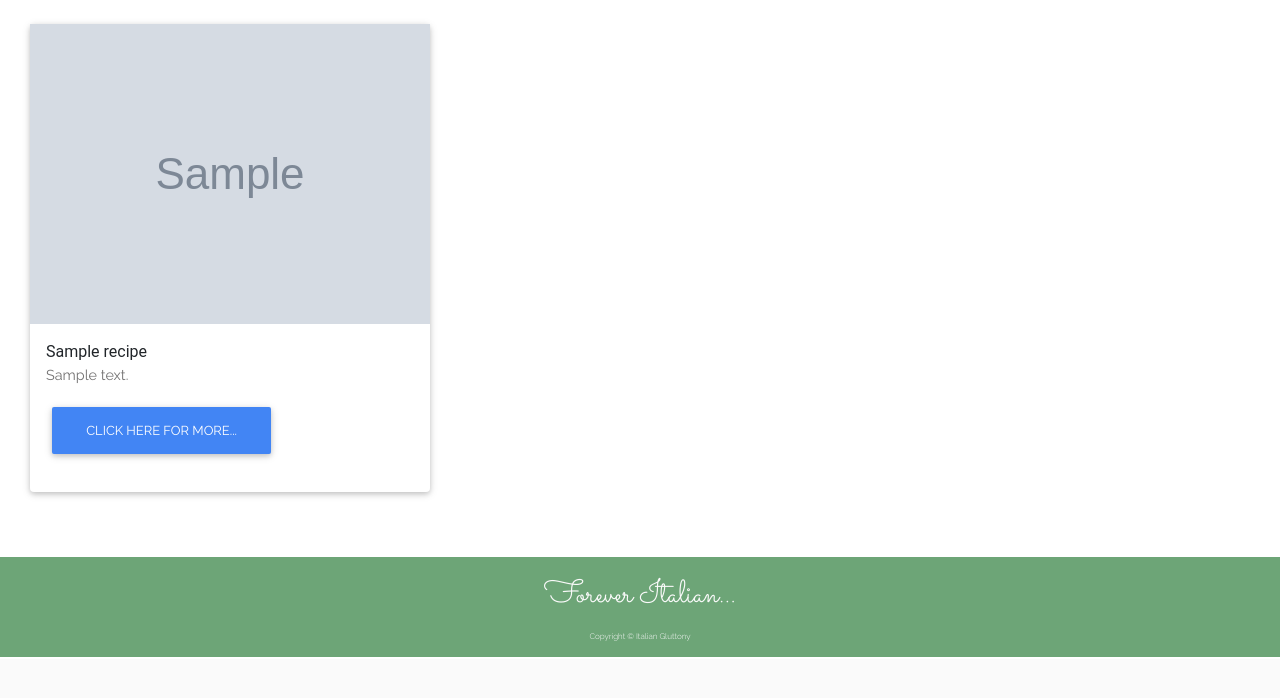
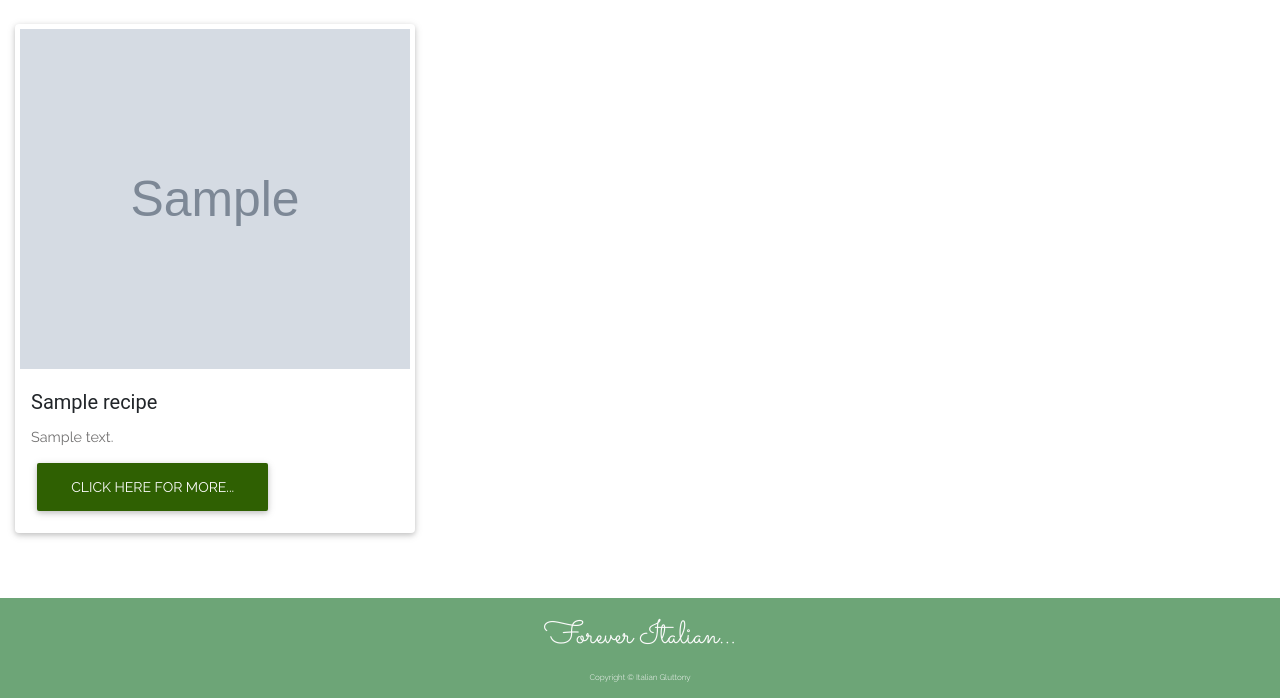
Before and after one commit to Vicky185/italianrecipe-app, a Flask app: template templates/search.html in a window 1280 px wide. Shown: the part 141-839 px from the top of the page. Before the commit the page ends 798 px from the top, so only its background shows below. Run offline with Flask 2, Linux system fonts and the light colour scheme; the template is opened without the code that fills it: most values are stand-ins (such as "Sample title", 1, 10 or a date in 2020); grey boxes marked "Sample" are stand-in pictures; some libraries are stand-ins or nearby versions.

Commit message:
amended search results page for card styling

```diff
--- a/templates/search.html
+++ b/templates/search.html
@@ -4,23 +4,16 @@
 
 <!-- Cards for results of recipes search -->
 <div class="row">
-    {% for recipe in results %}
-    <div class="col-lg-3 col-md-6 col-sm-4">
-        <div class="card" style="width: 25em;">
-            <div class="card-image-top">
-                <img src="{{recipe.image}}" alt="recipeimg">
-            </div>
-            <div class="card-body">
-                <span class="card-title">{{recipe.title}}</span>
-                <p class="card-text">{{recipe.description}}</p>
-                <p><a href="{{url_for('one_recipe', recipe_id=recipe._id)}}" class="btn btn-primary">Click here for more...</a></p>
-            </div>
-        </div>
-    </div>
-    {% endfor %}
+	{% for recipe in recipes %}
+		<div class="card">
+			<img src="{{recipe.image}}" class="card-img-top" alt="recipeimg">
+			<div class="card-body">
+				<h5 class="card-title">{{recipe.title}}</h5>
+				<p class="card-text">{{recipe.description}}</p>
+				<a href="{{url_for('one_recipe', recipe_id=recipe._id)}}" class="btn btn-click-more waves-effect waves-light mt-auto">Click here for more...</a>
+			</div>
+		</div>
+	{% endfor %}
 </div>
 
-
-
-
 {% endblock %}
```
